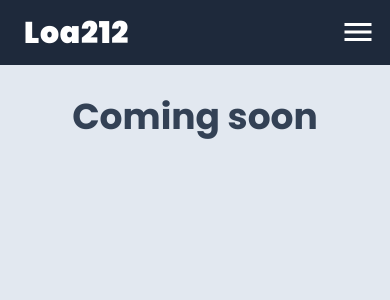
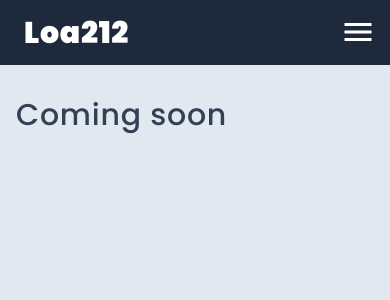
Before and after one commit to Loa212/loa212-frontend, a Next.js app: page / in a window 390 px wide. Shown: the top 300 px of the page. Built offline with nearby package versions, Linux system fonts and the light colour scheme.

Commit message:
refactoring

```diff
--- a/next.config.js
+++ b/next.config.js
@@ -1,6 +1,6 @@
-/** @type {import('next').NextConfig} */
-const nextConfig = {
-  reactStrictMode: true,
-}
-
-module.exports = nextConfig
+// next.config.js
+module.exports = {
+  images: {
+    domains: ["images.unsplash.com"],
+  },
+};
--- /dev/null
+++ b/src/layouts/_LandingLayout.jsx
@@ -0,0 +1,68 @@
+import Head from "next/head";
+import { MdMenu, MdClose } from "react-icons/md";
+
+export default function LandingLayout({ children }) {
+  return (
+    <>
+      <Head>
+        <title>Create Next App</title>
+        <meta name="description" content="Generated by create next app" />
+        <link rel="icon" href="/favicon.ico" />
+      </Head>
+
+      <main>
+        <div className="drawer drawer-end">
+          <input id="my-drawer-3" type="checkbox" className="drawer-toggle" />
+          <div className="drawer-content flex flex-col bg-slate-200">
+            {/* <!-- Navbar --> */}
+            <div className="w-full navbar bg-slate-800">
+              <div className="max-w-7xl mx-auto flex items-center justify-between grow">
+                <div className="flex-1 px-2 mx-2 font-black text-3xl text-white tracking-wide">
+                  Loa212
+                </div>
+
+                <div className="flex-none lg:hidden">
+                  <label
+                    htmlFor="my-drawer-3"
+                    className="btn btn-square btn-ghost"
+                  >
+                    <MdMenu className="text-4xl text-white" />
+                  </label>
+                </div>
+                <div className="flex-none hidden lg:block">
+                  <ul className="menu menu-horizontal text-white">
+                    {/* <!-- Navbar menu content here --> */}
+                    <li>
+                      <a>Navbar Item 1</a>
+                    </li>
+                    <li>
+                      <a>Navbar Item 2</a>
+                    </li>
+                  </ul>
+                </div>
+              </div>
+            </div>
+            {children}
+          </div>
+          <div className="drawer-side">
+            <label
+              htmlFor="my-drawer-3"
+              className="drawer-overlay backdrop-blur-[2px]"
+            ></label>
+            <div className="menu p-4 overflow-y-auto w-80 bg-slate-800 text-white">
+              {/* <!-- Sidebar content here --> */}
+              <button className="flex justify-end w-min place-self-end btn-ghost rounded-md py-2 px-4">
+                <label
+                  htmlFor="my-drawer-3"
+                  className="flex items-center text-lg font-medium tracking-wide"
+                >
+                  chiudi <MdClose className="text-xl ml-2" />
+                </label>
+              </button>
+            </div>
+          </div>
+        </div>
+      </main>
+    </>
+  );
+}
--- a/src/pages/_app.js
+++ b/src/pages/_app.js
@@ -1,7 +1,12 @@
-import '../styles/globals.css'
+import LandingLayout from "../layouts/_LandingLayout";
+import "../styles/globals.css";
 
 function MyApp({ Component, pageProps }) {
-  return <Component {...pageProps} />
+  return (
+    <LandingLayout>
+      <Component {...pageProps} />
+    </LandingLayout>
+  );
 }
 
-export default MyApp
+export default MyApp;
--- a/src/pages/index.js
+++ b/src/pages/index.js
@@ -1,71 +1,22 @@
-import Head from "next/head";
-import { MdMenu, MdClose } from "react-icons/md";
-
+import Image from "next/image";
 export default function Home() {
   return (
-    <>
-      <Head>
-        <title>Create Next App</title>
-        <meta name="description" content="Generated by create next app" />
-        <link rel="icon" href="/favicon.ico" />
-      </Head>
-
-      <main>
-        <div className="drawer drawer-end">
-          <input id="my-drawer-3" type="checkbox" className="drawer-toggle" />
-          <div className="drawer-content flex flex-col bg-slate-200">
-            {/* <!-- Navbar --> */}
-            <div className="w-full navbar bg-slate-800">
-              <div className="max-w-7xl mx-auto flex items-center justify-between grow">
-                <div className="flex-1 px-2 mx-2 font-black text-3xl text-white tracking-wide">
-                  Loa212
-                </div>
-
-                <div className="flex-none lg:hidden">
-                  <label
-                    htmlFor="my-drawer-3"
-                    className="btn btn-square btn-ghost"
-                  >
-                    <MdMenu className="text-4xl text-white" />
-                  </label>
-                </div>
-                <div className="flex-none hidden lg:block">
-                  <ul className="menu menu-horizontal text-white">
-                    {/* <!-- Navbar menu content here --> */}
-                    <li>
-                      <a>Navbar Item 1</a>
-                    </li>
-                    <li>
-                      <a>Navbar Item 2</a>
-                    </li>
-                  </ul>
-                </div>
-              </div>
-            </div>
-            {/* <!-- Page content here --> */}
-            <div className="max-w-7xl mx-auto ">
-              <h4></h4>
-              <h1 className="text-slate-700 text-4xl font-bold text-center pt-8">
-                Coming soon
-              </h1>
-            </div>
-          </div>
-          <div className="drawer-side">
-            <label htmlFor="my-drawer-3" className="drawer-overlay"></label>
-            <div className="menu p-4 overflow-y-auto w-80 bg-base-100">
-              {/* <!-- Sidebar content here --> */}
-              <button className="flex justify-end w-min place-self-end btn-ghost rounded-md py-2 px-4">
-                <label
-                  htmlFor="my-drawer-3"
-                  className="flex items-center text-lg"
-                >
-                  chiudi <MdClose className="text-xl" />
-                </label>
-              </button>
-            </div>
+    <div className="w-full">
+      <div className="max-w-7xl mx-auto">
+        <div className="lg:grid grid-cols-3 px-4 py-8">
+          <h1 className="col-span-2 text-3xl font-medium tracking-wide text-slate-700">
+            Coming soon
+          </h1>
+          <div className="hidden lg:block relative mx-auto h-[80vh] w-[30vw]">
+            <Image
+              src="https://images.unsplash.com/photo-1512295767273-ac109ac3acfa?ixlib=rb-1.2.1&ixid=MnwxMjA3fDB8MHxwaG90by1wYWdlfHx8fGVufDB8fHx8&auto=format&fit=crop&w=435&q=80"
+              alt="logo crea"
+              layout="fill"
+              objectFit="scale-down"
+            />
           </div>
         </div>
-      </main>
-    </>
+      </div>
+    </div>
   );
 }
--- a/src/styles/globals.css
+++ b/src/styles/globals.css
@@ -7,3 +7,7 @@
     font-family: "Poppins", sans-serif;
   }
 }
+
+html {
+  @apply bg-slate-200;
+}
--- a/tailwind.config.js
+++ b/tailwind.config.js
@@ -1,7 +1,7 @@
 const plugin = require("tailwindcss/plugin");
 
 module.exports = {
-  content: ["./src/pages/**/*.{js,ts,jsx,tsx}"],
+  content: ["./src/**/*.{js,ts,jsx,tsx}"],
   theme: {
     groups: ["default", "main", "sub"],
     extend: {
```
